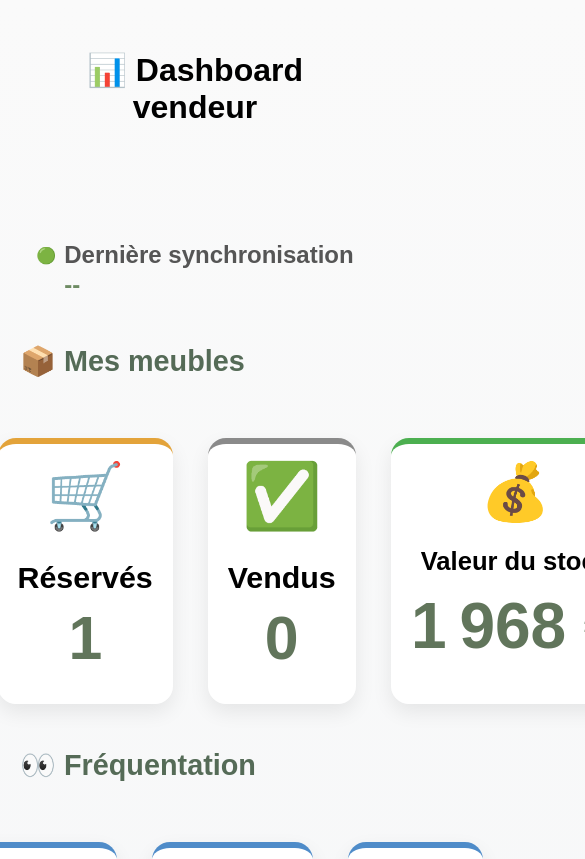
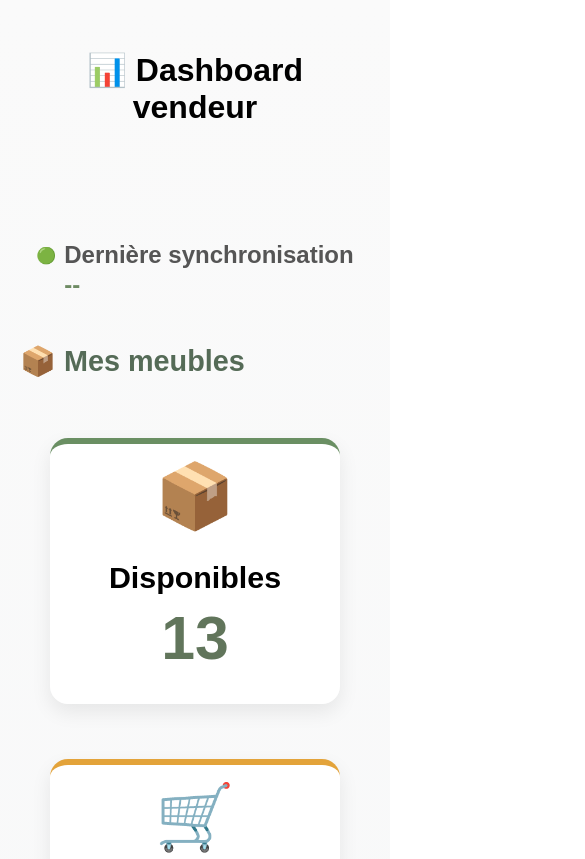
Before and after one commit to acboileau-lgtm/vente-meubles, a website: page admin/index.html in a window 390 px wide. Shown: the top 859 px of the page, 585 px wide, since content can reach past the window. Drawn offline with nearby package versions, Linux system fonts and the light colour scheme.

Commit message:
feat: responsive

```diff
--- a/admin/style.css
+++ b/admin/style.css
@@ -25,17 +25,21 @@
 }
 
 .stats{
-    display:flex;
-    justify-content:center;
+    display:grid;
+    grid-template-columns:repeat(auto-fit,minmax(250px,1fr));
+
     gap:35px;
+
     margin-top:60px;
-    max-width:none;
-    margin-left:auto;
-    margin-right:auto;
+
+    width:100%;
 }
 
 .stat-card{
-    width:250px;
+    width:100%;
+    max-width:250px;
+
+    justify-self:center;
     height:230px;
     background:white;
     border-radius:18px;
```
